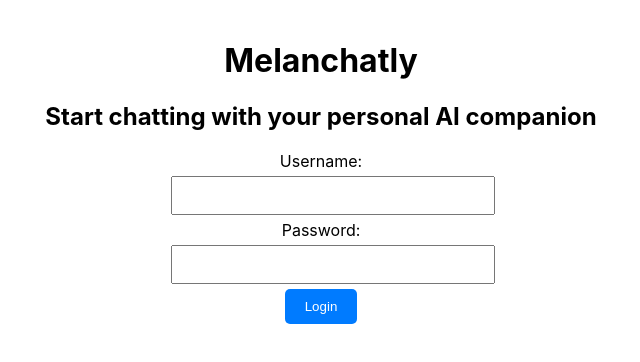
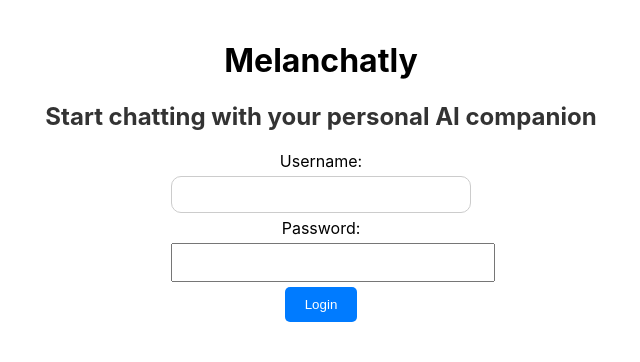
Before and after one commit to Karthik-TK/melanchatly, a React (Create React App) app in the folder companion_ui/: page /login in a window 1280 px wide. Shown: the top 362 px of the page, without its empty margins (319-959 px from the left). Built offline with nearby package versions, Linux system fonts and the light colour scheme.

Commit message:
updated css

```diff
--- a/companion_ui/src/App.css
+++ b/companion_ui/src/App.css
@@ -36,3 +36,84 @@
     transform: rotate(360deg);
   }
 }
+
+body {
+  margin: 0;
+  padding: 0;
+}
+
+.chat-message {
+  max-width: 100%; /* Ensure it takes the full width */
+  padding: 10px;
+  border-radius: 10px;
+  margin: 4px;
+  word-wrap: break-word;
+  overflow-wrap: anywhere;
+  white-space: pre-wrap; /* Preserve white space */
+  font-size: 16px;
+}
+
+.from-user {
+  background-color: #a8e6cf; /* Light green for user messages */
+  align-self: flex-end; /* Align user messages to the right */
+  margin-left: auto; /* Push user messages to the right */
+  width: fit-content;
+}
+
+.from-bot {
+  background-color: #ffd54f; /* Light yellow for bot messages */
+  align-self: flex-start; /* Align bot messages to the left */
+  margin-right: auto; /* Push bot messages to the left */
+  width: fit-content;
+}
+
+h2 {
+  color: #333;
+}
+
+input {
+  transition: border 0.3s;
+}
+
+input:focus {
+  border-color: #007bff; /* Change border color on focus */
+}
+
+button {
+  transition: background-color 0.3s, transform 0.2s;
+}
+
+button:hover {
+  transform: scale(1.05); /* Slight scale effect on hover */
+}
+
+button:active {
+  transform: scale(0.95); /* Slight shrink effect on click */
+}
+
+/* Overall chat container styles */
+.chat-container {
+  display: flex;
+  flex-direction: column;
+  height: 100vh;
+  background-color: #f0f0f0;
+  font-family: Arial, sans-serif;
+}
+
+.chat-log {
+  flex: 1;
+  overflow-y: auto;
+  padding: 8px;
+  border: 1px solid #ccc;
+  border-radius: 10px;
+  background-color: white;
+  margin-bottom: 10px;
+}
+
+input[type="text"] {
+  width: 100%;
+  padding: 10px 50px 10px 10px;
+  border: 1px solid #ccc;
+  border-radius: 10px;
+  box-sizing: border-box;
+}
```
